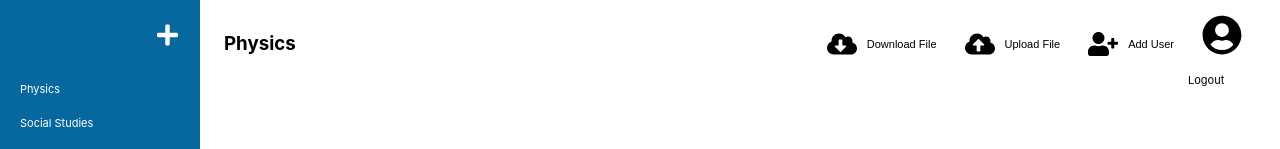
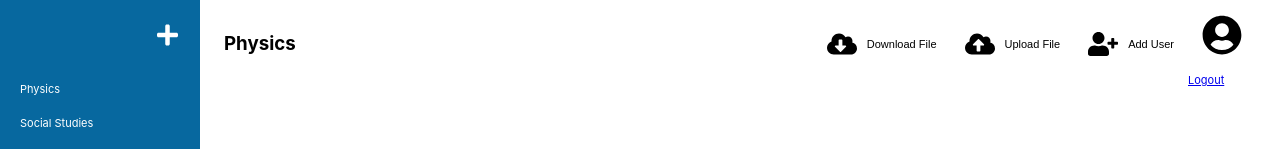
Before and after one commit to hyungmogu/note-sharing-app, a React (Create React App) app in the folder web/: page /note-sharing-app/notes/1 in a window 1280 px wide. Shown: the top 149 px of the page. Built offline with nearby package versions, Linux system fonts and the light colour scheme.

Commit message:
style: Add style to userMenu 'SecondaryHeader'

```diff
--- a/web/src/components/SecondaryHeader/UserMenu.js
+++ b/web/src/components/SecondaryHeader/UserMenu.js
@@ -1,5 +1,6 @@
 import React, { Component } from 'react';
 
+import { NavLink } from 'react-router-dom';
 import { FontAwesomeIcon } from '@fortawesome/react-fontawesome';
 import { faUserCircle } from '@fortawesome/free-solid-svg-icons'
 
@@ -14,7 +15,7 @@ class UserMenu extends Component {
                     </button>
                     <nav className="userMenu--navigation">
                         <ul>
-                            <li>Logout</li>
+                            <li><NavLink to="/logout">Logout</NavLink></li>
                         </ul>
                     </nav>
                 </section>
```
